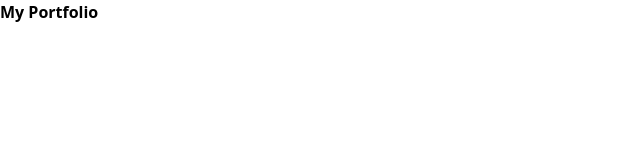
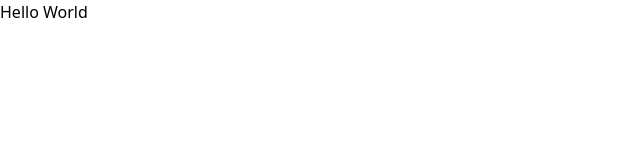
Before and after one commit to amolsasane/amol-sasane-portfolio, a React (Vite) app: page / in a window 1280 px wide. Shown: the top 160 px of the page, without its empty margins (0-640 px from the left). Built offline with nearby package versions, Linux system fonts and the light colour scheme.

Commit message:
lets get started

```diff
--- a/src/App.jsx
+++ b/src/App.jsx
@@ -1,7 +1,11 @@
 import "./index.css";
 
 const App = () => {
-  return <div className="font-bold">My Portfolio</div>;
+  return (
+    <>
+      <h1>Hello World</h1>
+    </>
+  );
 };
 
 export default App;
```
